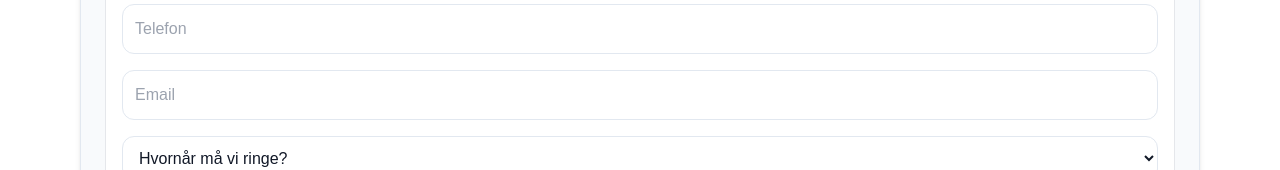
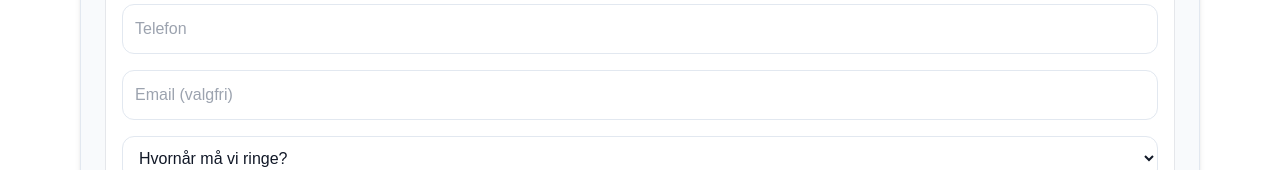
Before and after one commit to MrThygesen/godmatch, a Next.js app: page /el in a window 1280 px wide. Shown: the part 713-883 px from the top of the page. Built offline with nearby package versions, Linux system fonts and the light colour scheme.

Commit message:
mail update

```diff
--- a/components/LeadForm.tsx
+++ b/components/LeadForm.tsx
@@ -158,13 +158,12 @@ export default function LeadForm({ category, tasks }: LeadFormProps) {
   />
 
   {/* 🔥 EMAIL TILFØJET */}
- <input
-  name="email"
-  type="email"
-  required
-  placeholder="Email"
-  className={inputClass}
-/>
+  <input
+    name="email"
+    type="email"
+    placeholder="Email (valgfri)"
+    className={inputClass}
+  />
 
   <select name="contact_time" required className={inputClass}>
     <option value="">Hvornår må vi ringe?</option>
@@ -213,7 +212,7 @@ export default function LeadForm({ category, tasks }: LeadFormProps) {
             </select>
 
             <select name="urgency" required className={inputClass}>
-              <option value="">Hvornår?</option>
+              <option value="">Hvornår vil du starte?</option>
               <option>Hurtigst muligt</option>
               <option>1–2 måneder</option>
               <option>3–4 måneder</option>
```
